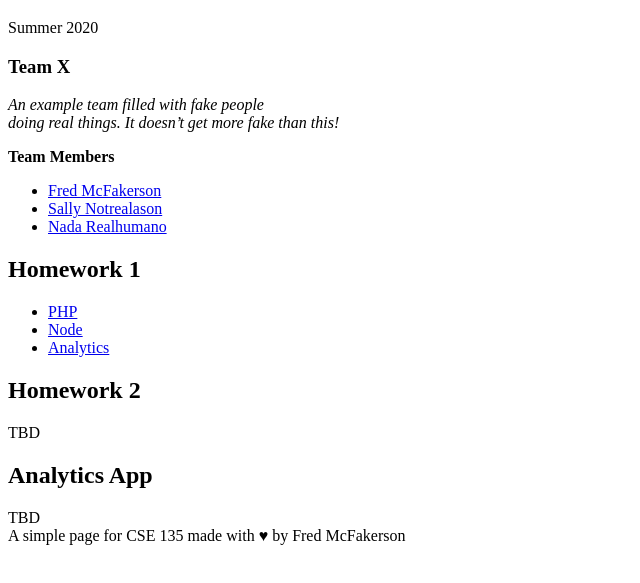
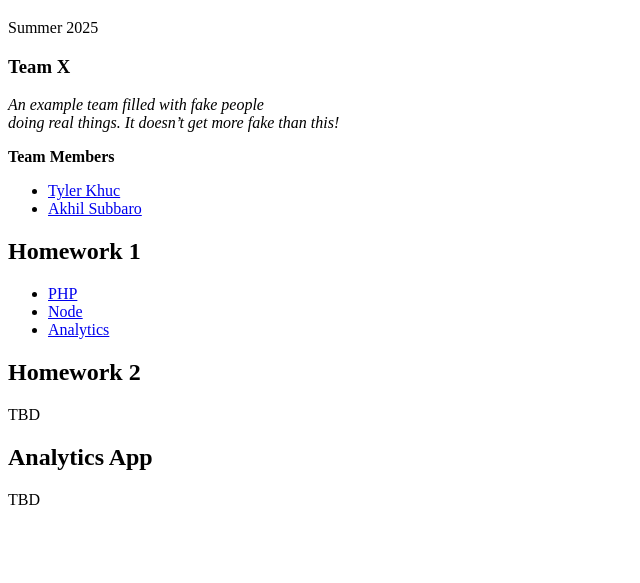
Before and after one commit to tylercooksrice/cse135, a plain HTML site: page index.html in a window 1280 px wide. Shown: the part 61-644 px from the top of the page, without its empty margins (0-640 px from the left). Drawn offline with Linux system fonts and the light colour scheme.

Commit message:
Fixed texts

```diff
--- a/index.html
+++ b/index.html
@@ -3,13 +3,13 @@
 <head>
 <meta charset="UTF-8" />
 <meta name="viewport" content="width=device-width, initial-scale=1" />
-<title>CSE 135 - Summer 2020</title>
+<title>CSE 135 - Summer 2025</title>
 <link rel"stylesheet" href="index.css">
 </head>
 <body>
   <header>
     <h1>CSE 135</h1>
-    <p class="subtitle">Summer 2020</p>
+    <p class="subtitle">Summer 2025</p>
   </header>
 
   <aside class="team-box">
@@ -17,9 +17,8 @@
     <em>An example team filled with fake people<br>doing real things. It doesn’t get more fake than this!</em>
     <p><strong>Team Members</strong></p>
     <ul>
-      <li><a href="#">Fred McFakerson</a></li>
-      <li><a href="#">Sally Notrealason</a></li>
-      <li><a href="#">Nada Realhumano</a></li>
+      <li><a href="#">Tyler Khuc</a></li>
+      <li><a href="#">Akhil Subbaro</a></li>
     </ul>
   </aside>
 
@@ -41,7 +40,7 @@
   </section>
 
   <footer>
-    A simple page for CSE 135 made with ♥ by Fred McFakerson
+
   </footer>
 </body>
 </html>
```
